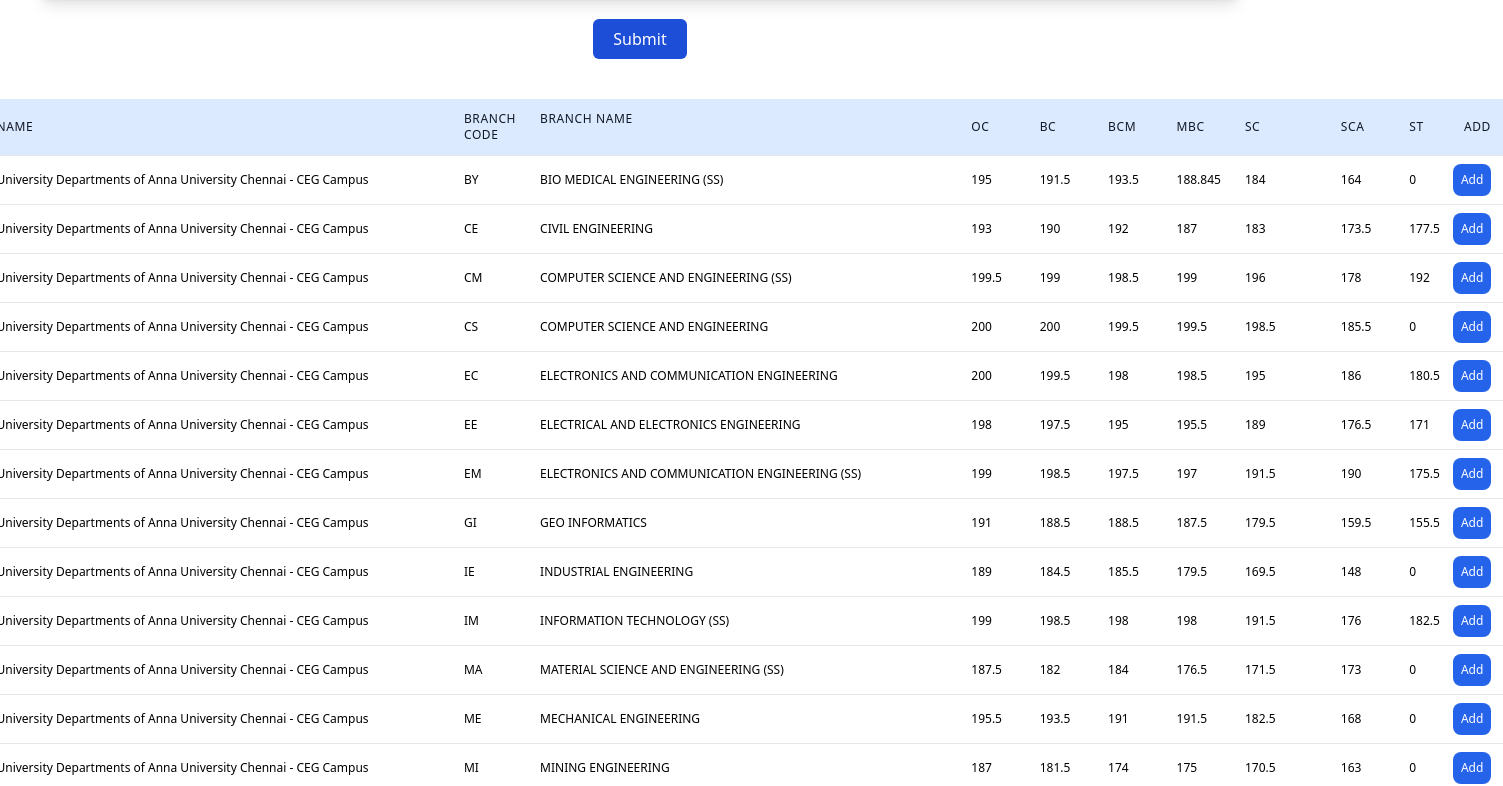
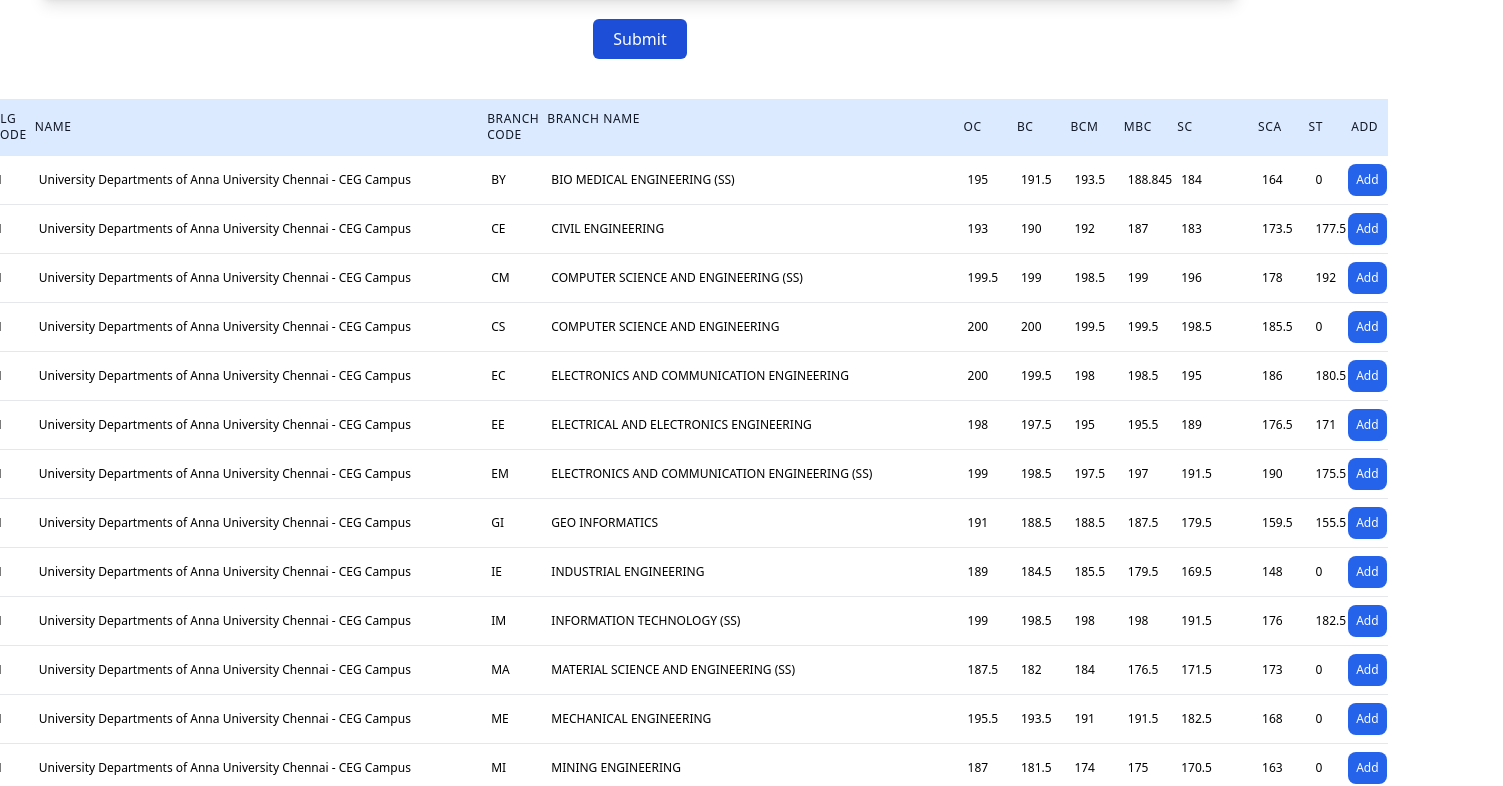
Before and after one commit to Mukunthan-A-R/CCE, a React (Vite) app: page / in a window 1280 px wide. Shown: the part 804-1590 px from the top of the page, 1503 px wide, since content can reach past the window. Built offline with nearby package versions, Linux system fonts and the light colour scheme.

Commit message:
Refactor code.

```diff
--- a/src/components/TableWithSort.jsx
+++ b/src/components/TableWithSort.jsx
@@ -90,11 +90,11 @@
       {showPopup && (
         <SuccessfullyAdded handleClick={handleClosePopup}></SuccessfullyAdded>
       )}
-      <table className="min-w-full  divide-y divide-gray-200  sm:mx-3 mx-auto">
+      <table className="min-w-full  divide-y divide-gray-200  mx-2">
         <thead className="bg-blue-100">
           <tr>
             <th
-              className="px-3 py-3 text-left text-xs font-medium text-gray-900 uppercase tracking-wider cursor-pointer"
+              className="px-1 py-3 text-left text-xs font-medium text-gray-900 uppercase tracking-wider cursor-pointer"
               onClick={() => requestSort("sNo")}
             >
               <div className="flex justify-center">
@@ -111,7 +111,7 @@
               </div>
             </th>
             <th
-              className="px-3 py-3 text-left text-xs font-medium text-gray-900 uppercase tracking-wider cursor-pointer"
+              className="px-1 py-3 text-left text-xs font-medium text-gray-900 uppercase tracking-wider cursor-pointer"
               onClick={() => requestSort("region")}
             >
               <div className="flex justify-center">
@@ -128,10 +128,10 @@
               </div>
             </th>
             <th
-              className="px-3 py-3 text-left text-xs font-medium text-gray-900 uppercase tracking-wider cursor-pointer flex items-center"
+              className="px-1 py-3 text-left text-xs font-medium text-gray-900 uppercase tracking-wider cursor-pointer flex items-center"
               onClick={() => requestSort("collegeCode")}
             >
-              College Code
+              Clg Code
               {sortConfig && sortConfig.key === "collegeCode" && (
                 <span className="ml-1">
                   {sortConfig.direction === "ascending" ? (
@@ -143,7 +143,7 @@
               )}
             </th>
             <th
-              className="px-3 py-3 text-left text-xs font-medium text-gray-900 uppercase tracking-wider cursor-pointer"
+              className="px-1 py-3 text-left text-xs font-medium text-gray-900 uppercase tracking-wider cursor-pointer"
               onClick={() => requestSort("name")}
             >
               <div className="flex items-center">
@@ -160,7 +160,7 @@
               </div>
             </th>
             <th
-              className=" px-3 py-3 text-left text-xs font-medium text-gray-900 uppercase tracking-wider cursor-pointer "
+              className=" px-1 py-3 text-left text-xs font-medium text-gray-900 uppercase tracking-wider cursor-pointer "
               onClick={() => requestSort("branchCode")}
             >
               <div className="flex items-center">
@@ -177,7 +177,7 @@
               </div>
             </th>
             <th
-              className="px-3 py-3 text-left text-xs font-medium text-gray-900 uppercase tracking-wider cursor-pointer flex items-center"
+              className="px-1 py-3 text-left text-xs font-medium text-gray-900 uppercase tracking-wider cursor-pointer flex items-center"
               onClick={() => requestSort("branchName")}
             >
               Branch Name
@@ -192,7 +192,7 @@
               )}
             </th>
             <th
-              className={`px-3 py-3 text-left text-xs font-medium text-gray-900 uppercase tracking-wider cursor-pointer ${
+              className={`px-1 py-3 text-left text-xs font-medium text-gray-900 uppercase tracking-wider cursor-pointer ${
                 communityColor === "oc" ? "bg-green-200" : " "
               }`}
               onClick={() => requestSort("oc")}
@@ -211,7 +211,7 @@
               </div>
             </th>
             <th
-              className={`px-3 py-3 text-left text-xs font-medium text-gray-900 uppercase tracking-wider cursor-pointer ${
+              className={`px-1 py-3 text-left text-xs font-medium text-gray-900 uppercase tracking-wider cursor-pointer ${
                 communityColor === "bc" ? "bg-green-200" : " "
               }`}
               onClick={() => requestSort("bc")}
@@ -230,7 +230,7 @@
               </div>
             </th>
             <th
-              className={`px-3 py-3 text-left text-xs font-medium text-gray-900 uppercase tracking-wider cursor-pointer ${
+              className={`px-1 py-3 text-left text-xs font-medium text-gray-900 uppercase tracking-wider cursor-pointer ${
                 communityColor === "bcm" ? "bg-green-200" : " "
               }`}
               onClick={() => requestSort("bcm")}
@@ -249,7 +249,7 @@
               </div>
             </th>
             <th
-              className={`px-3 py-3 text-left text-xs font-medium text-gray-900 uppercase tracking-wider cursor-pointer ${
+              className={`px-1 py-3 text-left text-xs font-medium text-gray-900 uppercase tracking-wider cursor-pointer ${
                 communityColor === "mbc" ? "bg-green-200" : " "
               }`}
               onClick={() => requestSort("mbc")}
@@ -268,7 +268,7 @@
               </div>
             </th>
             <th
-              className={`px-3 py-3 text-left text-xs font-medium text-gray-900 uppercase tracking-wider cursor-pointer ${
+              className={`px-1 py-3 text-left text-xs font-medium text-gray-900 uppercase tracking-wider cursor-pointer ${
                 communityColor === "sc" ? "bg-green-200" : " "
               }`}
               onClick={() => requestSort("sc")}
@@ -287,7 +287,7 @@
               </div>
             </th>
             <th
-              className={`px-3 py-3 text-left text-xs font-medium text-gray-900 uppercase tracking-wider cursor-pointer ${
+              className={`px-1 py-3 text-left text-xs font-medium text-gray-900 uppercase tracking-wider cursor-pointer ${
                 communityColor === "sca" ? "bg-green-200" : " "
               }`}
               onClick={() => requestSort("sca")}
@@ -306,7 +306,7 @@
               </div>
             </th>
             <th
-              className={`px-3 py-3 text-left text-xs font-medium text-gray-900 uppercase tracking-wider cursor-pointer ${
+              className={`px-auto py-3 text-left text-xs font-medium text-gray-900 uppercase tracking-wider cursor-pointer ${
                 communityColor === "st" ? "bg-green-200" : " "
               }`}
               onClick={() => requestSort("st")}
@@ -324,7 +324,7 @@
                 )}
               </div>
             </th>
-            <th className="px-3 py-3 text-left text-xs font-medium text-gray-900 uppercase tracking-wider cursor-pointer">
+            <th className="px-1 py-3 text-left text-xs font-medium text-gray-900 uppercase tracking-wider cursor-pointer">
               Add
             </th>
           </tr>
@@ -338,7 +338,7 @@
               {Object.entries(row).map(([key, value], cellIndex) => (
                 <td
                   key={cellIndex}
-                  className={`px-3 py-4 whitespace-nowrap ${
+                  className={`px-auto py-4 whitespace-nowrap pl-2  ${
                     (communityColor === "oc" && cellIndex == 6) ||
                     (communityColor === "bc" && cellIndex == 7) ||
                     (communityColor === "bcm" && cellIndex == 8) ||
```
